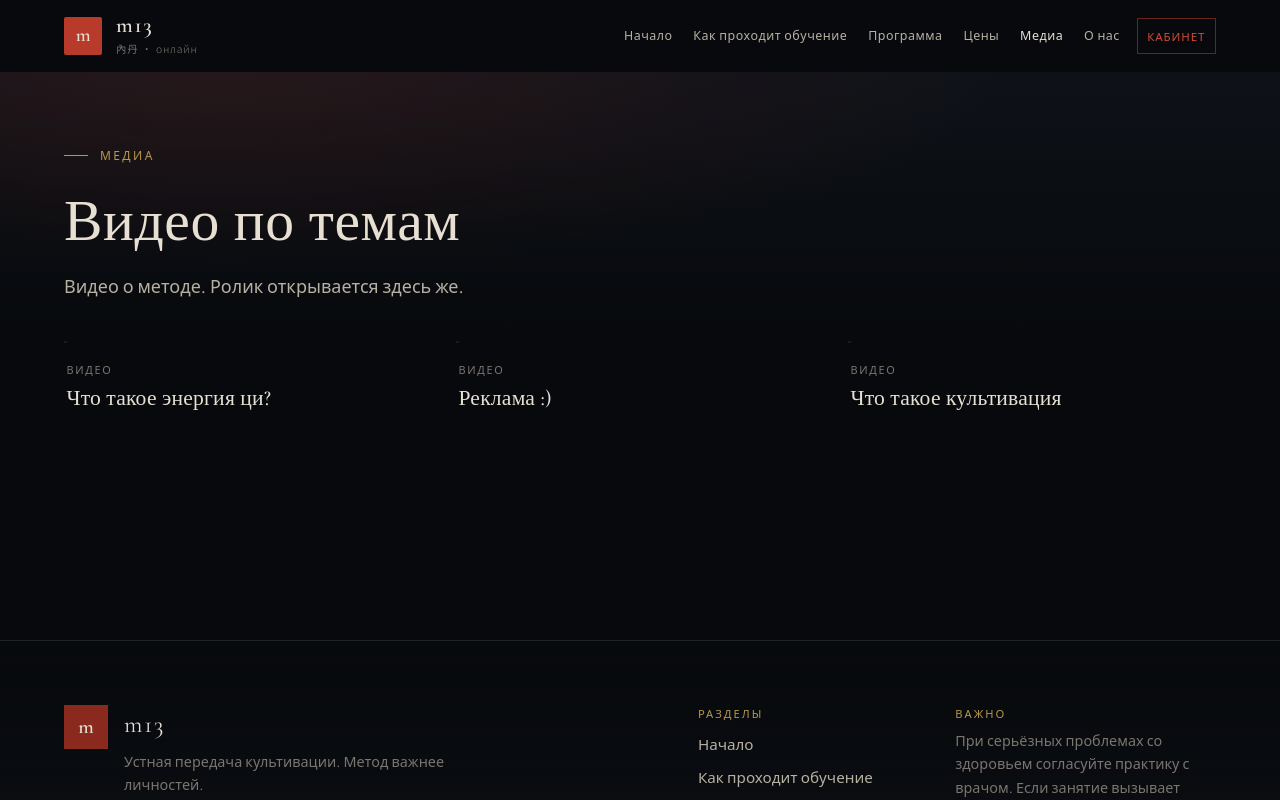
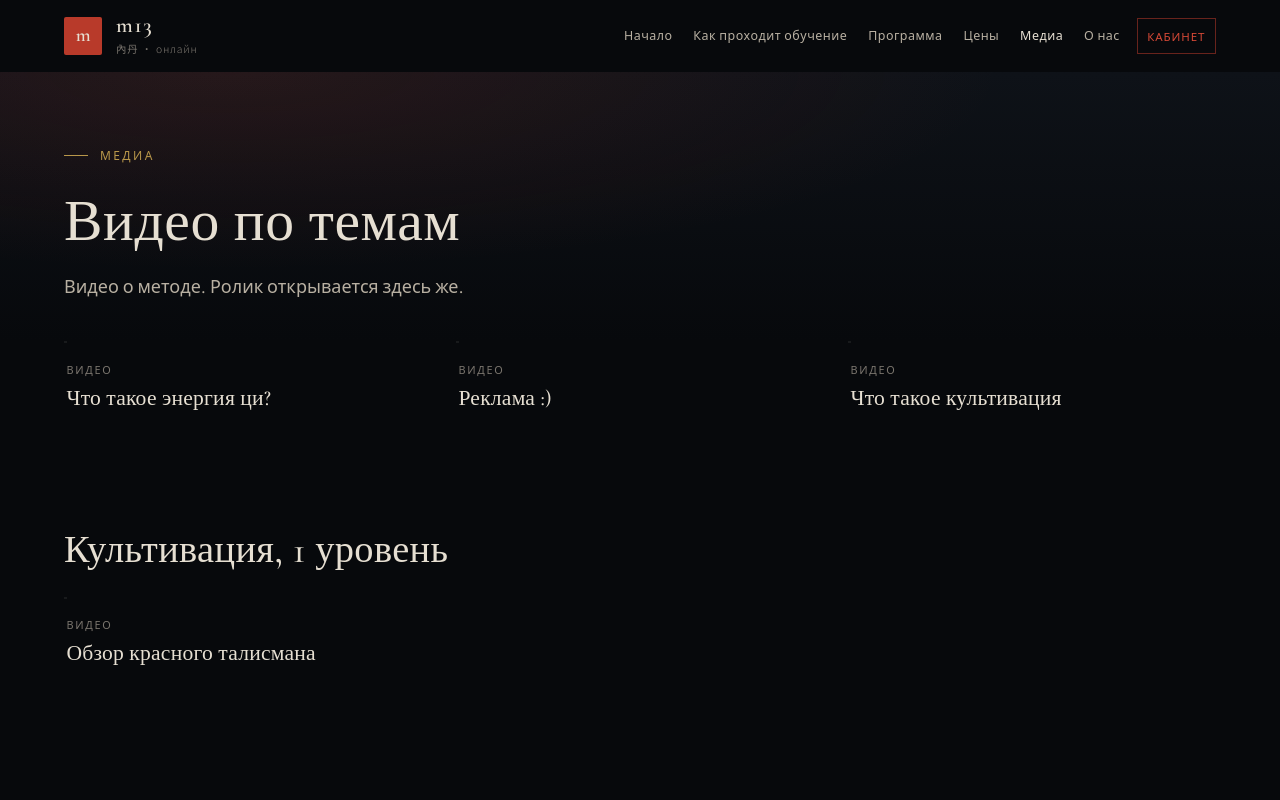
Before and after one commit to anagamin/m13, a Vue app: page /media in a window 1280 px wide. Shown: the top 800 px of the page. Built offline with nearby package versions, Linux system fonts and the light colour scheme.

Commit message:
videos fix

```diff
--- a/src/components/MediaModal.vue
+++ b/src/components/MediaModal.vue
@@ -43,9 +43,11 @@ onUnmounted(() => {
     @click.self="emit('close')"
   >
     <div class="player__inner">
-      <button ref="closeRef" class="player__close" type="button" @click="emit('close')">
-        Закрыть
-      </button>
+      <div class="player__bar">
+        <button ref="closeRef" class="player__close" type="button" @click="emit('close')">
+          Закрыть
+        </button>
+      </div>
       <div class="player__frame">
         <iframe
           :src="video.src"
@@ -66,19 +68,27 @@ onUnmounted(() => {
   z-index: 200;
   display: grid;
   place-items: center;
+  padding: 1rem;
   background: rgba(7, 9, 12, 0.86);
   backdrop-filter: blur(8px);
   animation: fade-in 0.3s ease;
 
   &__inner {
-    width: min(100% - 2rem, 64rem);
+    // Ролики библиотеки вертикальные. Ширина от свободной высоты,
+    // чтобы кадр 9:16 не сжимался в полоску внутри 16:9.
+    width: min(calc(100vw - 2rem), calc((100dvh - 8.5rem) * 9 / 16), 28rem);
     background: var(--ink-soft);
     border: 1px solid rgba(230, 223, 210, 0.1);
-    padding: var(--space-lg);
+    padding: 0.85rem 0.85rem 1.15rem;
+  }
+
+  &__bar {
+    display: flex;
+    justify-content: flex-end;
+    margin-bottom: 0.55rem;
   }
 
   &__close {
-    float: right;
     font-size: 0.75rem;
     letter-spacing: 0.12em;
     text-transform: uppercase;
@@ -92,9 +102,8 @@ onUnmounted(() => {
   &__frame {
     position: relative;
     width: 100%;
-    aspect-ratio: 16 / 9;
-    background: #000;
-    clear: both;
+    aspect-ratio: 9 / 16;
+    background: #05070a;
 
     iframe {
       position: absolute;
@@ -106,12 +115,12 @@ onUnmounted(() => {
   }
 
   &__title {
-    margin-top: 1rem;
+    margin-top: 0.85rem;
     color: var(--gold);
     font-family: var(--font-display);
-    font-size: 1.45rem;
+    font-size: 1.35rem;
+    line-height: 1.3;
     text-align: center;
-    clear: both;
   }
 }
 </style>
--- a/src/data/media.json
+++ b/src/data/media.json
@@ -16,5 +16,12 @@
     "title": "Что такое культивация",
     "src": "https://vkvideo.ru/video_ext.php?oid=-242302356&id=456239021&hash=376d004c603b651e&hd=3",
     "is_main": 1
+  },
+  {
+    "id": "red-talisman-review",
+    "title": "Обзор красного талисмана",
+    "src": "https://vkvideo.ru/video_ext.php?oid=-242302356&id=456239018&hash=d52e14999a3d43ae&hd=3",
+    "is_main": 0,
+    "section": "Культивация, 1 уровень"
   }
 ]
--- a/src/data/site.ts
+++ b/src/data/site.ts
@@ -61,6 +61,8 @@ export interface MediaVideo {
   src: string
   /** 1 — показывать в блоке «Медиа» на главной */
   is_main: 0 | 1
+  /** Заголовок блока на странице «Медиа». Без секции ролик остаётся в общей сетке. */
+  section?: string
   subtitle?: string
   duration?: string
   tags?: string[]
--- a/src/views/MediaView.vue
+++ b/src/views/MediaView.vue
@@ -15,6 +15,19 @@ const visible = computed(() =>
     ? mediaVideos
     : mediaVideos.filter((video) => video.tags?.includes(activeTag.value)),
 )
+
+const library = computed(() => visible.value.filter((video) => !video.section))
+
+const sections = computed(() => {
+  const groups = new Map<string, MediaVideo[]>()
+  for (const video of visible.value) {
+    if (!video.section) continue
+    const list = groups.get(video.section) ?? []
+    list.push(video)
+    groups.set(video.section, list)
+  }
+  return [...groups.entries()].map(([title, videos]) => ({ title, videos }))
+})
 </script>
 
 <template>
@@ -44,12 +57,24 @@ const visible = computed(() =>
 
         <div class="library__grid">
           <ProofCard
-            v-for="video in visible"
+            v-for="video in library"
             :key="video.id"
             :item="{ ...video, type: 'video' }"
             @play="activeVideo = video"
           />
         </div>
+
+        <section v-for="group in sections" :key="group.title" class="library__section">
+          <h2 class="library__heading">{{ group.title }}</h2>
+          <div class="library__grid">
+            <ProofCard
+              v-for="video in group.videos"
+              :key="video.id"
+              :item="{ ...video, type: 'video' }"
+              @play="activeVideo = video"
+            />
+          </div>
+        </section>
       </div>
     </section>
 
@@ -92,6 +117,16 @@ const visible = computed(() =>
     grid-template-columns: repeat(3, 1fr);
     gap: var(--space-md);
   }
+
+  &__section {
+    margin-top: var(--space-2xl);
+  }
+
+  &__heading {
+    font-size: clamp(1.7rem, 3vw, 2.4rem);
+    color: var(--bone);
+    margin-bottom: var(--space-md);
+  }
 }
 
 @media (max-width: 900px) {
--- a/src/views/StructureView.vue
+++ b/src/views/StructureView.vue
@@ -1,5 +1,6 @@
 <script setup lang="ts">
 import { nextTick, onUnmounted, ref, watch } from 'vue'
+import { mediaVideos } from '@/data/site'
 import { energies, stages } from '@/data/stages'
 
 type LevelPopup = 'scheme' | 'review'
@@ -13,8 +14,7 @@ const popupLabel: Record<LevelPopup, string> = {
   review: 'Обзор красного талисмана',
 }
 
-const reviewSrc =
-  'https://vkvideo.ru/video_ext.php?oid=-242302356&id=456239018&hash=d52e14999a3d43ae&hd=3'
+const reviewSrc = mediaVideos.find((video) => video.id === 'red-talisman-review')!.src
 
 function openPopup(kind: LevelPopup, event: MouseEvent) {
   popupOpener = event.currentTarget instanceof HTMLElement ? event.currentTarget : null
```
